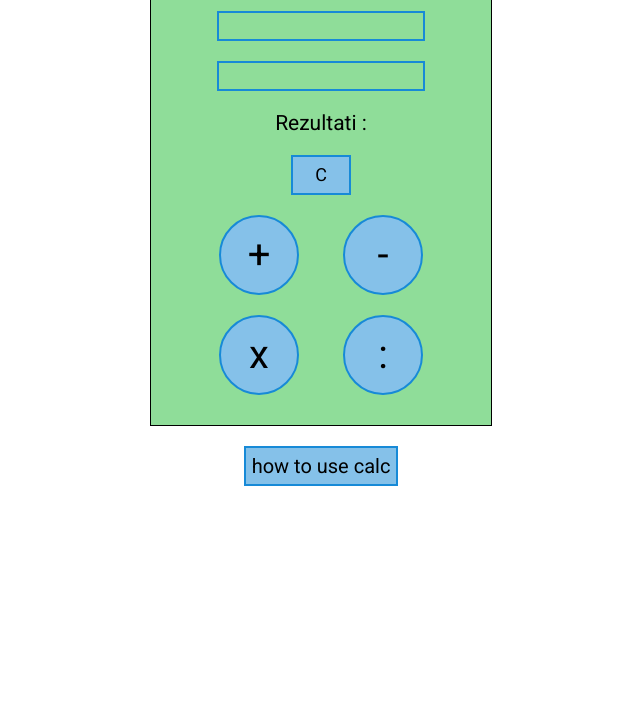
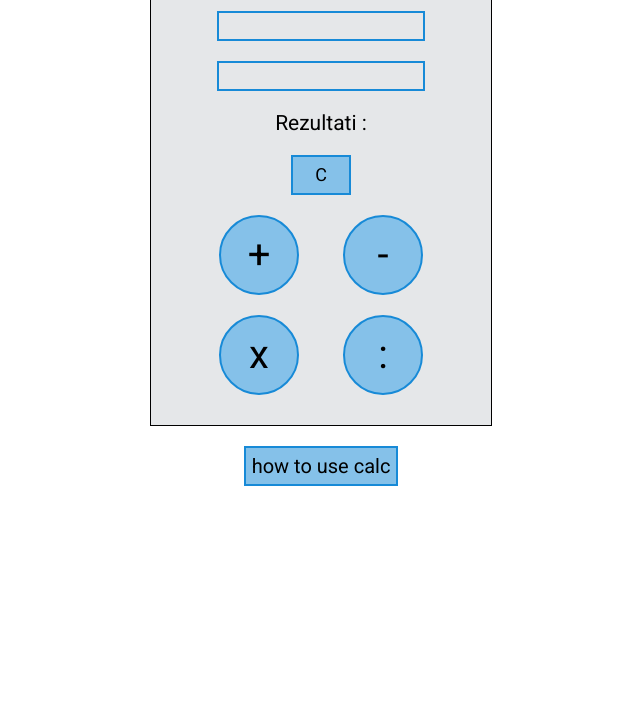
Before and after one commit to abdullahmiftari/calculator, a plain HTML site: page index.html in a window 1280 px wide. Shown: the part 84-800 px from the top of the page, without its empty margins (319-959 px from the left). Drawn offline with Linux system fonts and the light colour scheme.

Commit message:
kthimi prapa

```diff
--- a/index.html
+++ b/index.html
@@ -9,7 +9,7 @@
 				font-family: 'Roboto', sans-serif;
 			}
 			#dizajncalculator{
-				background-color: rgb(143, 221, 153);
+				background-color: #E5E7E9;
 				height: 500px;
 				max-width: 340px;
 				border: 1px solid black;
```
